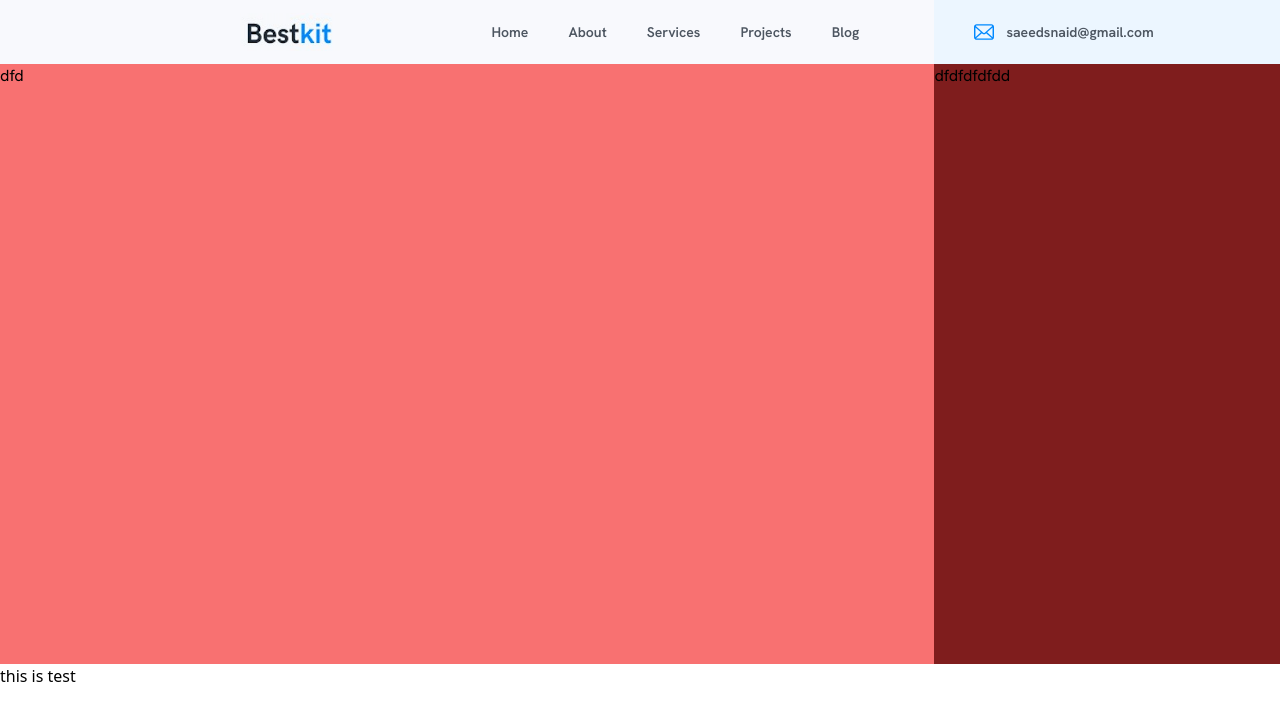
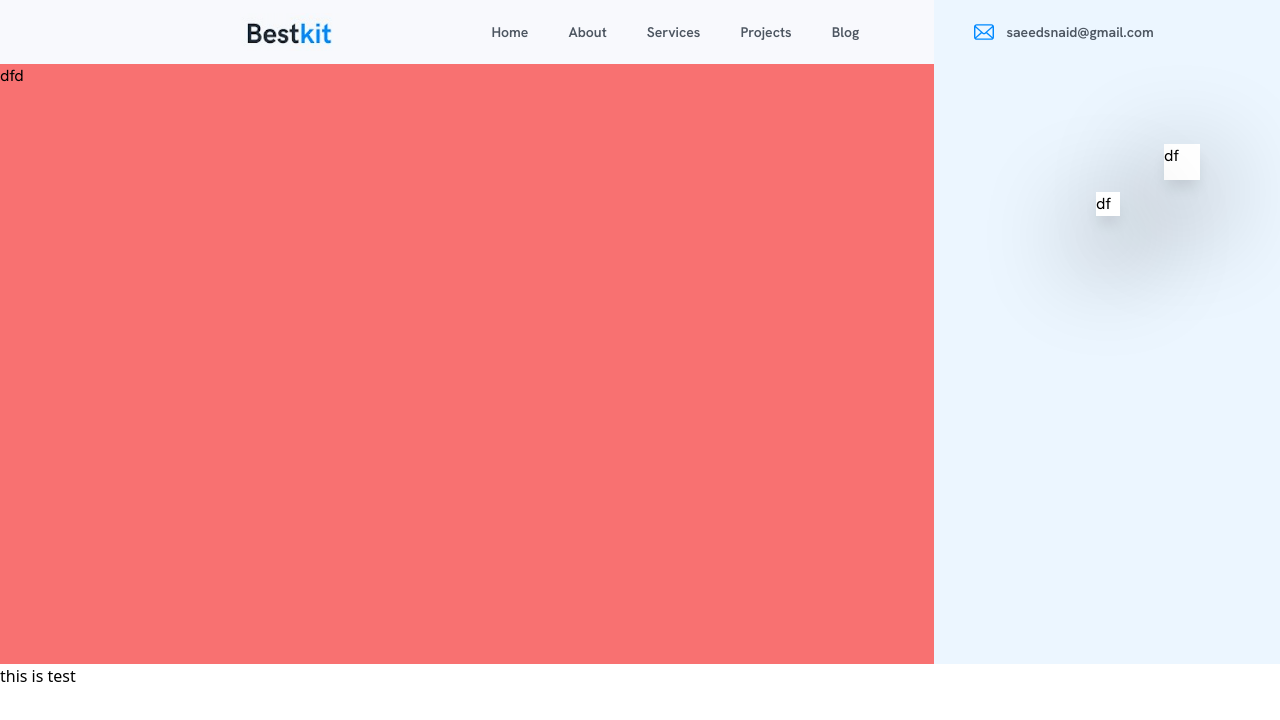
Before and after one commit to saeidniyabati2/myportfolio, a Next.js app: page / in a window 1280 px wide. Shown: the top 720 px of the page. Built offline with nearby package versions, Linux system fonts and the light colour scheme.

Commit message:
changes in hero

```diff
--- a/src/components/Hero.tsx
+++ b/src/components/Hero.tsx
@@ -1,29 +1,35 @@
 export default function Hero(props: object) {
-  let test = "this is test";
+  // let test = "this is test";
 
-  interface User {
-    name: String;
-    age: Number;
-  }
+  // interface User {
+  //   name: String;
+  //   age: Number;
+  // }
 
-  const user: User = {
-    name: "saeed",
-    age: 29,
-  };
+  // const user: User = {
+  //   name: "saeed",
+  //   age: 29,
+  // };
 
-  console.log(user);
+  // console.log(user);
 
-  const testF = function (user: User): User {
-    return { name: "saeed", age: 44 };
-  };
+  // const testF = function (user: User): User {
+  //   return { name: "saeed", age: 44 };
+  // };
 
-  const test4 = function (user: User): void {
-    "saeed" + "niyabati";
-  };
+  // const test4 = function (user: User): void {
+  //   "saeed" + "niyabati";
+  // };
 
-  const test2 = testF(user);
+  // const test2 = testF(user);
 
-  console.log(test2);
+  // console.log(test2);
+
+  // type Test10 = true | false;
+
+  // const Test10 = 3;
+
+  // type test11 = 1 | 3;
 
   return (
     <section className="w-full h-[75vh] bg-red-600 flex">
@@ -32,8 +38,13 @@ export default function Hero(props: object) {
         dfd
       </div>
       {/* right side section */}
-      <div className="w-full h-full bg-red-900 basis-[27%] bg-[#ECF6FF]">
-        dfdfdfdfdd
+      <div className="w-full h-full  basis-[27%] bg-[#ECF6FF] relative">
+        <div className="w-9 h-9 bg-white absolute top-20 right-20 shadow1">
+          df
+        </div>
+        <div className="w-6 h-6 bg-white absolute top-32 right-40 shadow1">
+          df
+        </div>
       </div>
     </section>
   );
--- a/src/styles/globals.css
+++ b/src/styles/globals.css
@@ -29,3 +29,8 @@
  {
   box-sizing: border-box;
 }
+
+.shadow1 {
+  box-shadow: 0px 31px 84px 40px rgba(0, 0, 0, 0.1),
+    0px 10px 15px -3px rgba(0, 0, 0, 0.1);
+}
```
